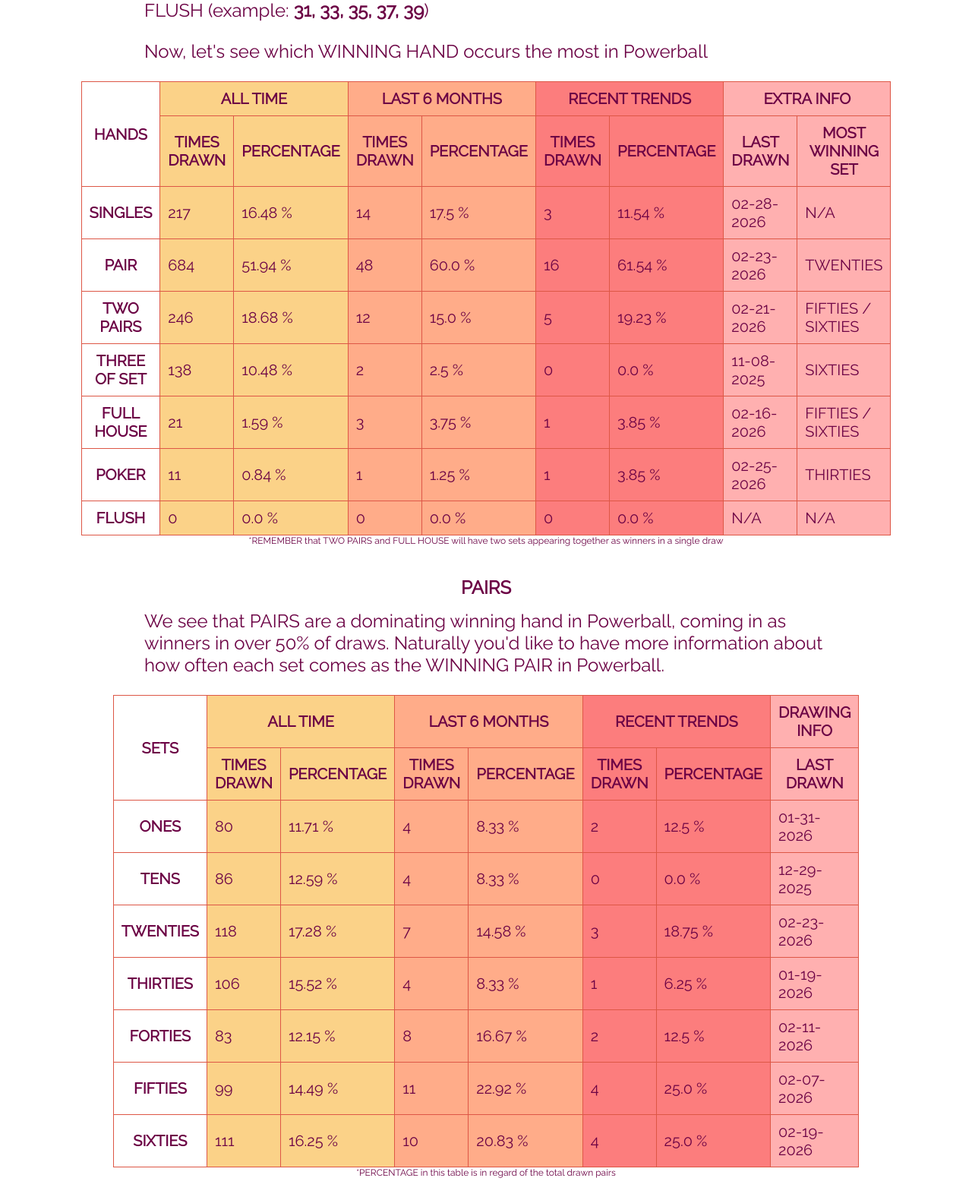
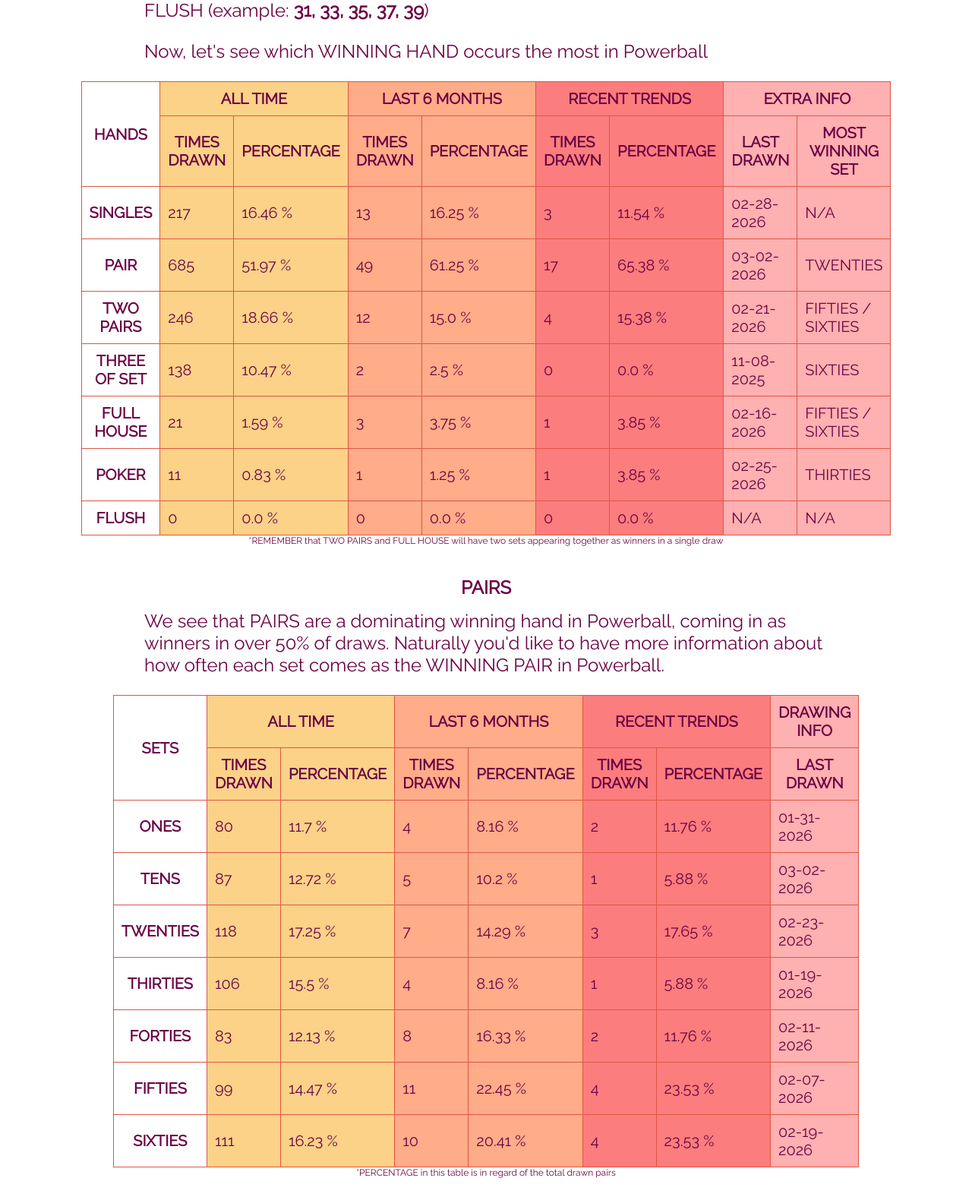
Before and after one commit to sasadjukic/powerball, a Flask app: page /winning_hands_white in a window 1280 px wide. Shown: the part 2992-4568 px from the top of the page at 76% size. Run offline with Flask 3, Linux system fonts and the light colour scheme.

Commit message:
update: march 3

```diff
--- a/application/data/matrix_data.py
+++ b/application/data/matrix_data.py
@@ -458,26 +458,26 @@ m_data = {
     ],
     20: [
          [
+            ['03/02/2026','2, 17, 18, 38, 62'],
             ['12/20/2025','4, 5, 28, 52, 69'],
             ['10/27/2025','17, 39, 43, 51, 66'],
             ['09/17/2025','7, 30, 50, 54, 62'],
-            ['07/19/2025','28, 48, 51, 61, 69'],
-            ['06/23/2025','5, 25, 42, 44, 65']
+            ['07/19/2025','28, 48, 51, 61, 69']
           ],
          [
-            263, 186, 83, 68, 45, 18
+            263, 185, 83, 68, 46, 18
           ],
          [
-            3, 6, 2, 4, 4, 1, 7, 2, 2, 2,
-            2, 1, 5, 3, 5, 2, 4, 5, 1, 6,
+            3, 7, 2, 4, 4, 1, 7, 2, 2, 2,
+            2, 1, 5, 3, 5, 2, 5, 6, 1, 6,
             4, 2, 3, 3, 4, 1, 5, 7, 2, 9,
-            6, 4, 9, 2, 3, 4, 2, 2, 7, 6,
+            6, 4, 9, 2, 3, 4, 2, 3, 7, 6,
             3, 1, 3, 4, 4, 4, 4, 5, 6, 7,
             4, 3, 4, 4, 4, 5, 3, 1, 5, 5,
-            5, 4, 7, 4, 5, 4, 4, 2, 9
+            5, 5, 7, 4, 5, 4, 4, 2, 9
           ],
          [
-            5, 29, 9, 10, 1, 1, 0
+            5, 30, 9, 10, 1, 1, 0
         ]
     ],
     21: [
--- a/application/data/powerball.csv
+++ b/application/data/powerball.csv
@@ -1316,3 +1316,4 @@ Draw Date,Winning Numbers,Red Ball,Multiplier
 02/23/2026,5 11 23 29 47,6,2
 02/25/2026,50 52 54 56 64,23,2
 02/28/2026,6 20 35 54 65,10,4
+03/02/2026,2 17 18 38 62,20,2
--- a/application/main/routes.py
+++ b/application/main/routes.py
@@ -132,20 +132,20 @@ def search():
 @powerball.route('/winning_hands_white', methods=['POST', 'GET'])
 def winning_hands_white():
     splits = {
-              'all-time': [3227, 3270, 6585],
+              'all-time': [3230, 3272, 6590],
               'six-months': [205, 191, 400],
-              'recent-trends': [64, 63, 130]
+              'recent-trends': [63, 64, 130]
             }
 
     sets = {
-            'all-time' : [837, 912, 986, 983, 905, 941, 1021, 6585],
-            'six-months' : [53, 53, 70, 48, 48, 65, 63, 400],
-            'recent-trends' : [17, 14, 27, 15, 15, 25, 17, 130]
+            'all-time' : [838, 914, 986, 984, 905, 941, 1022, 6590],
+            'six-months' : [53, 54, 69, 49, 47, 65, 63, 400],
+            'recent-trends' : [18, 14, 25, 15, 15, 25, 18, 130]
     }
 
     winning_hands = {
-                     'singles': [217, 14, 3], 'pairs': [684, 48, 16],
-                     'two_pairs': [246, 12, 5], 'three_of_set': [138, 2, 0],
+                     'singles': [217, 13, 3], 'pairs': [685, 49, 17],
+                     'two_pairs': [246, 12, 4], 'three_of_set': [138, 2, 0],
                      'full_house': [21, 3, 1], 'poker': [11, 1, 1], 'flush': [0, 0, 0]
                      }
     total_winning_hands = sum(values[0] for values in winning_hands.values())
@@ -153,7 +153,7 @@ def winning_hands_white():
     total_winning_hands_recent = sum(values[2] for values in winning_hands.values())
 
     pair_count = {
-                  1: [80, 4, 2], 10: [86, 4, 0], 20: [118, 7, 3], 30: [106, 4, 1],
+                  1: [80, 4, 2], 10: [87, 5, 1], 20: [118, 7, 3], 30: [106, 4, 1],
                   40: [83, 8, 2], 50: [99, 11, 4], 60: [111, 10, 4]
                 }
     total_pairs = sum(values[0] for values in pair_count.values())
@@ -176,13 +176,13 @@ def winning_hands_white():
 @powerball.route('/winning_hands_red', methods=['POST', 'GET'])
 def winning_hands_red():
     splits = {
-              'all-time': [648, 669, 1317],
+              'all-time': [648, 670, 1318],
               'six-months': [34, 46, 80],
               'recent-trends': [12, 14, 26]
             }
 
     sets = {
-            'all-time' : [466, 475, 376, 1317],
+            'all-time' : [466, 475, 377, 1318],
             'six-months' : [26, 31, 23, 80],
             'recent-trends' : [9, 9, 8, 26]
            }
@@ -195,35 +195,35 @@ def winning_hands_red():
 @powerball.route('/trends', methods=['POST', 'GET'])
 def trends():
     white_numbers_6 = [
-                       3, 5, 10, 4, 8, 6, 5, 9, 3, 5,
-                       6, 3, 4, 5, 5, 7, 3, 9, 6, 5,
-                       5, 6, 5, 5, 4, 6, 9, 16, 9, 4,
-                       6, 9, 6, 4, 4, 4, 4, 2, 5, 7,
-                       3, 4, 6, 5, 3, 3, 5, 6, 6, 4,
+                       3, 6, 10, 4, 8, 6, 5, 9, 2, 5,
+                       6, 2, 4, 5, 5, 7, 4, 10, 6, 5,
+                       5, 5, 5, 5, 4, 6, 9, 16, 9, 4,
+                       6, 9, 6, 4, 4, 4, 4, 3, 5, 7,
+                       2, 4, 6, 5, 3, 3, 5, 6, 6, 4,
                        9, 7, 11, 6, 3, 5, 5, 9, 6, 8,
-                       6, 6, 5, 9, 5, 9, 5, 5, 5
+                       5, 7, 5, 9, 5, 9, 5, 5, 5
                     ]
 
     white_numbers_trends = [
-                        0, 2, 1, 1, 5, 4, 0, 3, 1, 0,
-                        3, 0, 0, 1, 1, 2, 0, 4, 3, 2,
-                        5, 1, 2, 3, 1, 1, 5, 5, 2, 1,
+                        0, 3, 1, 1, 5, 4, 0, 3, 1, 0,
+                        2, 0, 0, 1, 1, 2, 1, 4, 3, 2,
+                        4, 1, 2, 2, 1, 1, 5, 5, 2, 1,
                         2, 0, 2, 1, 3, 2, 2, 1, 1, 4,
                         0, 1, 2, 0, 1, 1, 1, 3, 2, 1,
                         4, 2, 2, 2, 2, 4, 2, 5, 1, 4,
-                        1, 0, 4, 4, 2, 1, 0, 1, 0
+                        1, 1, 4, 4, 2, 1, 0, 1, 0
                     ]
 
     red_numbers_6 = [
                      6, 4, 2, 4, 4, 3, 2, 0, 1, 3,
-                     2, 3, 0, 6, 4, 2, 4, 2, 5, 3,
-                     3, 3, 8, 2, 1, 3
+                     2, 3, 0, 6, 4, 2, 4, 2, 5, 4,
+                     3, 3, 8, 2, 0, 3
                     ]
 
     red_numbers_trends = [
                           1, 1, 0, 2, 2, 3, 0, 0, 0, 1,
-                          1, 1, 0, 3, 1, 0, 1, 1, 0, 0,
-                          1, 0, 4, 2, 0, 1
+                          1, 1, 0, 3, 1, 0, 1, 1, 0, 1,
+                          1, 0, 4, 2, 0, 0
                          ]
 
     return render_template('trends.html',
@@ -253,18 +253,18 @@ def fun_facts():
 def probabilities():
     draw = next_draw().strftime('%m-%d-%Y')
     white_numbers = [
-                     7.02, 7.36, 7.81, 7.10, 6.71, 7.48, 6.54, 7.12, 7.06, 6.52,
-                     7.33, 7.51, 5.15, 6.43, 7.38, 7.70, 6.86, 7.13, 7.71, 7.25,
-                     9.09, 6.76, 8.54, 7.34, 6.72, 5.55, 8.53, 8.42, 6.60, 7.10,
-                     7.06, 8.84, 8.76, 5.73, 6.85, 8.45, 7.73, 6.66, 7.39, 7.50,
-                     6.28, 6.79, 7.32, 7.85, 7.70, 6.09, 7.56, 6.57, 5.93, 7.02,
-                     6.70, 7.13, 8.16, 6.95, 6.32, 6.94, 6.64, 6.52, 7.27, 6.81,
-                     8.84, 8.28, 8.34, 8.40, 6.19, 7.54, 7.68, 6.88, 8.51
+                     6.67, 7.44, 7.76, 6.70, 6.84, 7.11, 6.49, 6.68, 6.85, 6.37,
+                     7.43, 7.54, 5.63, 6.59, 6.61, 7.29, 6.84, 7.42, 7.53, 7.42,
+                     9.17, 6.75, 8.76, 7.15, 6.34, 5.50, 8.46, 8.59, 7.04, 6.87,
+                     7.06, 8.69, 8.52, 6.03, 5.97, 8.28, 8.11, 7.22, 7.65, 7.91,
+                     6.16, 6.98, 7.24, 7.63, 7.07, 5.86, 8.17, 6.23, 5.94, 7.06,
+                     7.07, 7.94, 8.24, 7.09, 6.82, 6.60, 6.75, 7.03, 7.85, 6.47,
+                     9.09, 8.00, 7.96, 8.79, 6.33, 7.84, 6.92, 6.79, 8.80, 8.51
                      ]
     red_numbers = [
-                   4.05, 3.96, 3.64, 4.92, 4.55, 3.79, 3.13, 3.41, 4.15, 3.79,
-                   3.58, 3.39, 3.66, 4.38, 3.02, 3.03, 3.23, 4.31, 3.62, 4.13,
-                   4.62, 3.43, 3.63, 4.61, 4.35, 3.62
+                   3.89, 3.78, 3.77, 4.62, 4.29, 3.96, 3.45, 3.43, 4.03, 3.25,
+                   3.39, 3.28, 3.30, 4.69, 3.28, 3.22, 3.29, 4.60, 3.93, 4.44,
+                   4.57, 3.36, 3.71, 4.59, 4.15, 3.73
                    ]
     return render_template('probabilities.html',
                             draw=draw,
@@ -276,13 +276,13 @@ def probabilities():
 def predictions():
     draw = next_draw().strftime('%m-%d-%Y')
     white_numbers = [
-                     [23, 24, 54, 55, 61],
-                     [3, 4, 50, 63, 67],
-                     [19, 20, 21, 35, 69],
-                     [11, 42, 44, 53, 68],
-                     [7, 8, 36, 41, 60]
+                     [14, 15, 34, 36, 64],
+                     [38, 42, 53, 60, 67],
+                     [10, 17, 21, 50, 58],
+                     [12, 28, 39, 51, 59],
+                     [4, 6, 22, 41, 44]
                      ]
-    red_numbers = [10, 11, 14, 17, 26]
+    red_numbers = [2, 6, 18, 25, 26]
     return render_template('predictions.html',
                             draw=draw,
                             white_numbers=white_numbers,
--- a/application/templates/winning_hands.html
+++ b/application/templates/winning_hands.html
@@ -268,7 +268,7 @@
                     <td class="six-months">{{ (winning_hands['pairs'][1]/total_winning_hands_6 * 100)|round(2) }} %</td>
                     <td class="recent-trends">{{ winning_hands['pairs'][2] }}</td>
                     <td class="recent-trends">{{ (winning_hands['pairs'][2]/total_winning_hands_recent * 100)|round(2) }} %</td>
-                    <td class="extra-info">02-23-2026</td>
+                    <td class="extra-info">03-02-2026</td>
                     <td class="extra-info">Twenties</td>
                 </tr>
                 <tr>
@@ -377,7 +377,7 @@
                     <td class="six-months">{{ (pair_count[10][1]/total_pairs_6 * 100)|round(2) }} %</td>
                     <td class="recent-trends">{{ pair_count[10][2] }}</td>
                     <td class="recent-trends">{{ (pair_count[10][2]/total_pairs_recent * 100)|round(2) }} %</td>
-                    <td class="extra-info">12-29-2025</td>
+                    <td class="extra-info">03-02-2026</td>
                 </tr>
                 <tr>
                     <th scope="row">Twenties</th>
```
